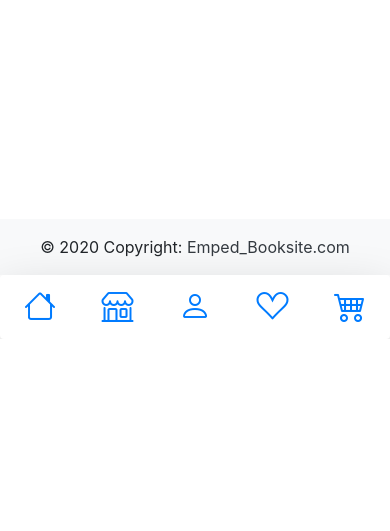
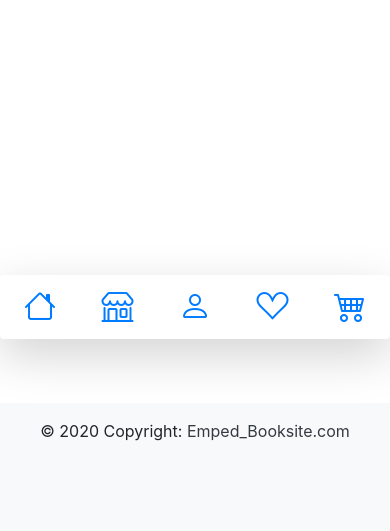
Before and after one commit to empedbookrentals/empedbookrentalswebsite, a Django app: page / in a window 390 px wide. Shown: the part 505-1036 px from the top of the page. Before the commit the page ends 844 px from the top, so only its background shows below. Run offline with Django 3.2, Linux system fonts and the light colour scheme; some libraries are stand-ins or nearby versions.

Commit message:
Footer Adjusted

```diff
--- a/Emped_books/Emped_booksite/templates/Emped_booksite/home.html
+++ b/Emped_books/Emped_booksite/templates/Emped_booksite/home.html
@@ -37,7 +37,7 @@
 				</div>
 			</div>
 		</header> -->
-		<nav class="navbar-expand-lg">
+		<nav class="navbar-expand-lg sticky-top">
 			<div class="row nav shadow-lg pt-2 bg-white rounded">
 				<div class="col-lg-2  d-flex  justify-content-between align-items-center">
 					<button class="navbar-toggler d-lg-none d-xl-none" type="button" data-toggle="collapse" data-target="#main_menu" aria-controls="main_menu" aria-expanded="false" aria-label="Toggle navigation">
@@ -100,22 +100,23 @@
 
 		<div class="row">
 			#maincontent
+			<br><br><br><br><br><br><br><br><br><br><br><br><br><br><br><br><br><br><br><br><br><br><br><br><br><br><br><br><br><br><br><br><br>
 		</div>
-
-		<footer class="footer">
-			<div class="fixed-bottom">
-				<div class="bg-light text-center text-lg-start text-center p-3" style="background-color: rgba(0, 0, 0, 0.2);">
+		<div class="footer">
+				<div class="  bg-light text-center text-lg-start text-center p-3 " style="background-color: rgba(0, 0, 0, 0.2);">
 					 © 2020 Copyright:
     				<a class="text-dark text-decoration-none" href="#">Emped_Booksite.com</a>
+					<div class="d-lg-none d-xl-none">
+						<br><br><br>
 					</div>
-				<nav class="nav navbar  d-flex justify-content-between d-lg-none d-xl-none shadow-lg bg-white rounded">
+				</div>
+		</div>
+		<nav class=" nav navbar fixed-bottom d-flex justify-content-between d-lg-none d-xl-none shadow-lg bg-white rounded">
 			<a href="#" class="nav-item px-2"><i class="bi bi-house" style="font-size: 2rem;"></i></a>
 			<a href="#" class="nav-item px-2"><i class="bi bi-shop" style="font-size: 2rem;"></i></a>
 			<a href="#" class="nav-item px-2"><i class="bi bi-person" style="font-size: 2rem;"></i></a>
 			<a href="#" class="nav-item px-2"><i class="bi bi-suit-heart" style="font-size: 2rem;"></i></a>
 			<a href="#" class="nav-item px-2"><i class="bi bi-cart4" style="font-size: 2rem;"></i></a>
 		</nav>
-			</div>
-		</footer>
 	</body>
 </html>
```
Also changed, not shown: Emped_books/db.sqlite3. Lines whose indentation alone changed are shown as unchanged.
